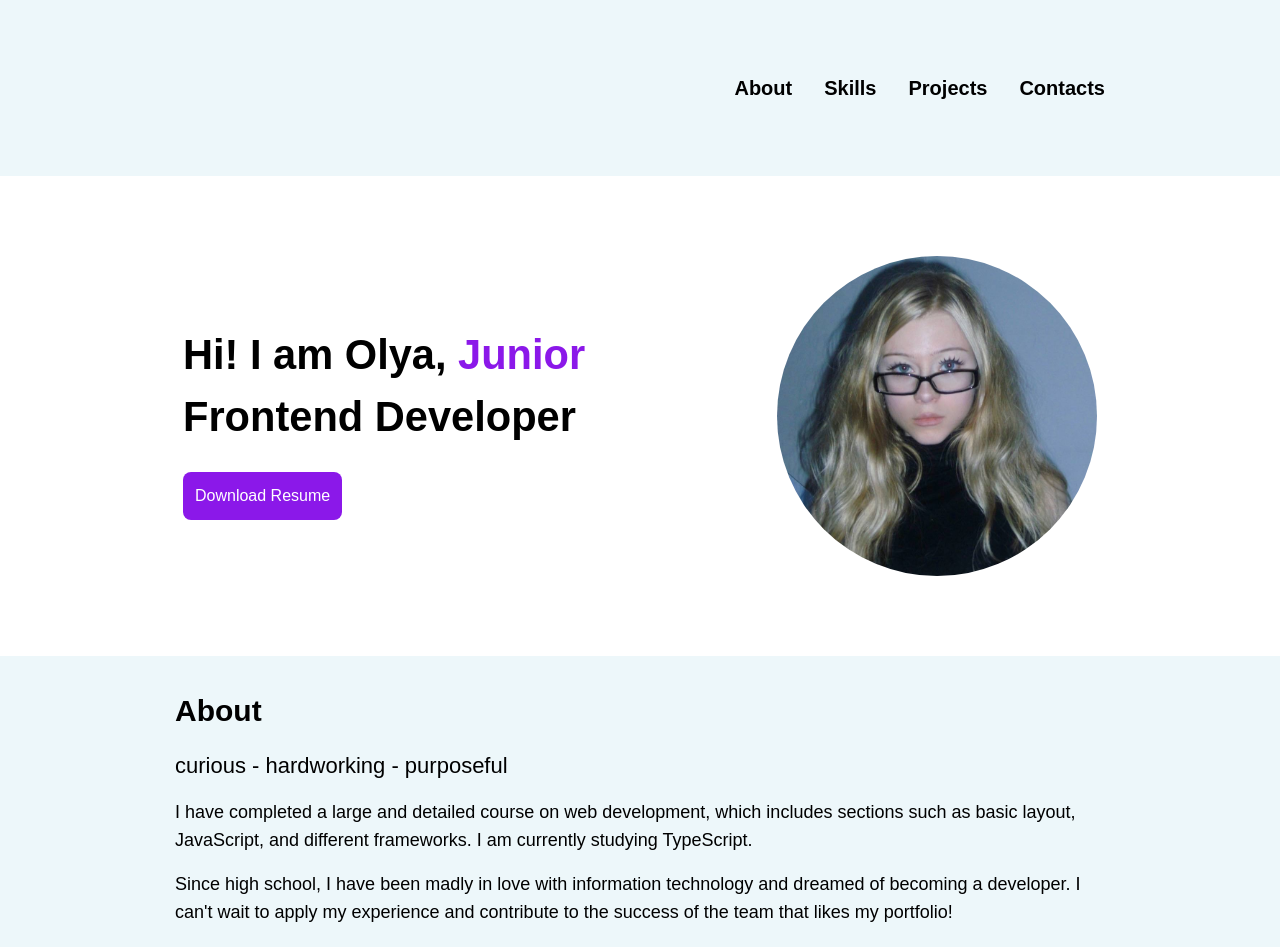
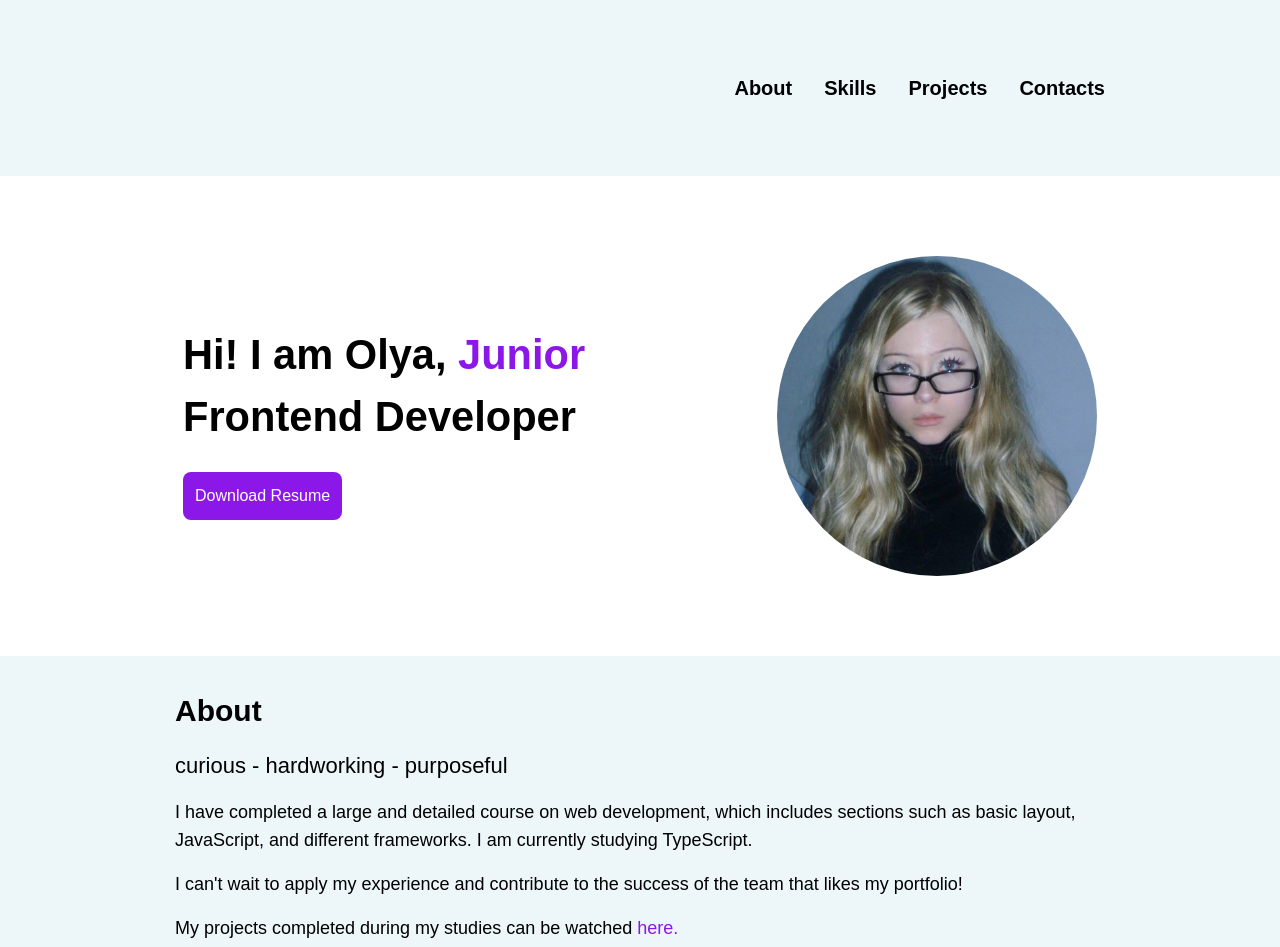
Before and after one commit to catharsis911/my_portfolio, a React (Vite) app: page / in a window 1280 px wide. Shown: the top 947 px of the page. Built offline with nearby package versions, Linux system fonts and the light colour scheme.

Commit message:
fixed about section

```diff
--- a/src/Pages/About.tsx
+++ b/src/Pages/About.tsx
@@ -23,7 +23,7 @@ const About = () => {
           <h2 className='md:text-[30px] text-[25px] leading-12 font-bold'>About</h2>
           <p className='md:text-[22px] text-[20px] leading-12 font-normal my-[1rem]'>curious - hardworking - purposeful</p>
           <p className='md:text-[18px] text-[16px] leading-7 font-normal my-[1rem]'>I have completed a large and detailed course on web development, which includes sections such as basic layout, JavaScript, and different frameworks. I am currently studying TypeScript.</p>
-          <p className='md:text-[18px] text-[16px] leading-7 font-normal my-[1rem]'>Since high school, I have been madly in love with information technology and dreamed of becoming a developer. I can't wait to apply my experience and contribute to the success of the team that likes my portfolio!</p>
+          <p className='md:text-[18px] text-[16px] leading-7 font-normal my-[1rem]'>I can't wait to apply my experience and contribute to the success of the team that likes my portfolio!</p>
           <p className='md:text-[18px] text-[16px] leading-7 font-normal my-[1rem]'>My projects completed during my studies can be watched <Link to="/projects" className='text-violetColor'>here.</Link></p>
         </div>
 
```
